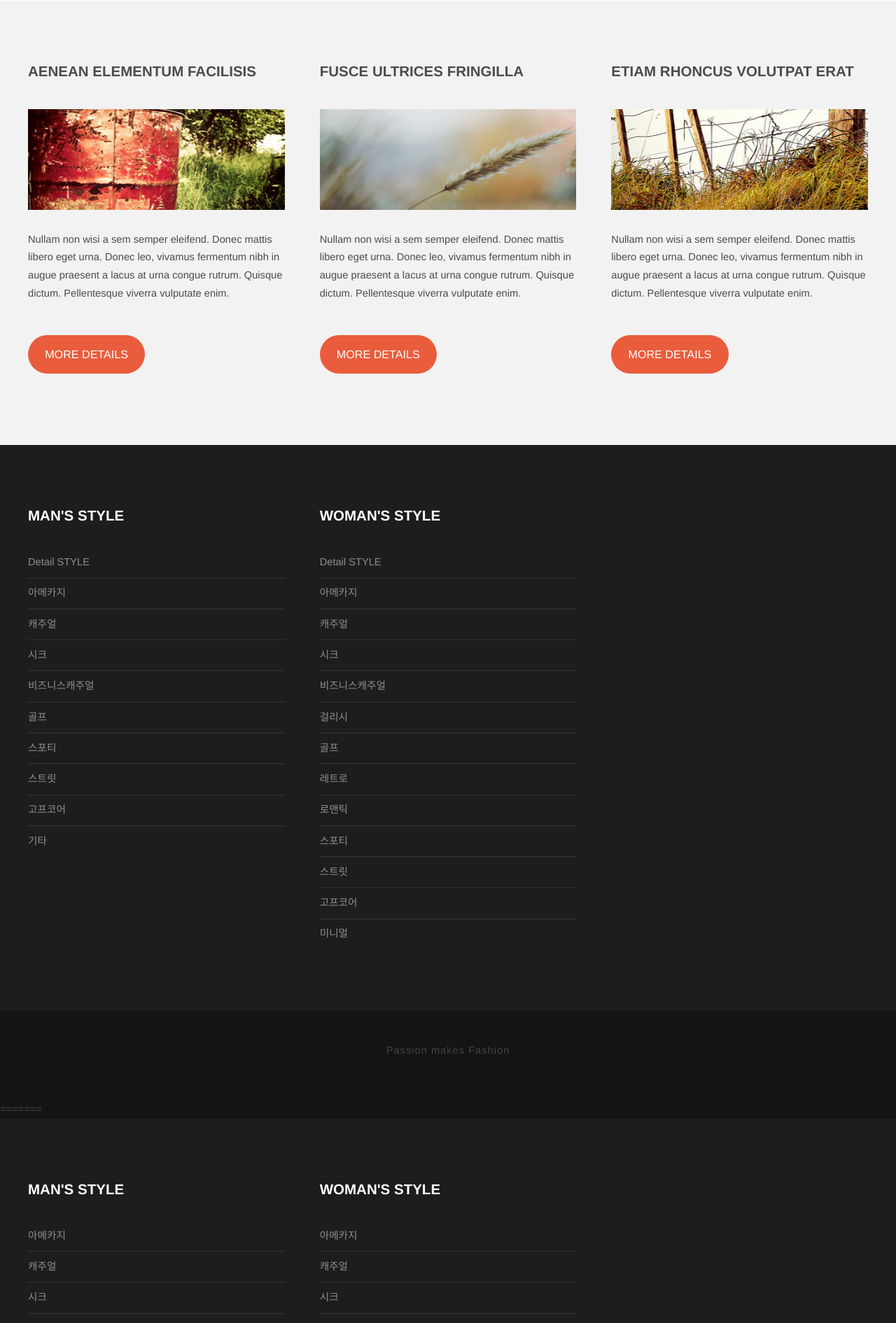
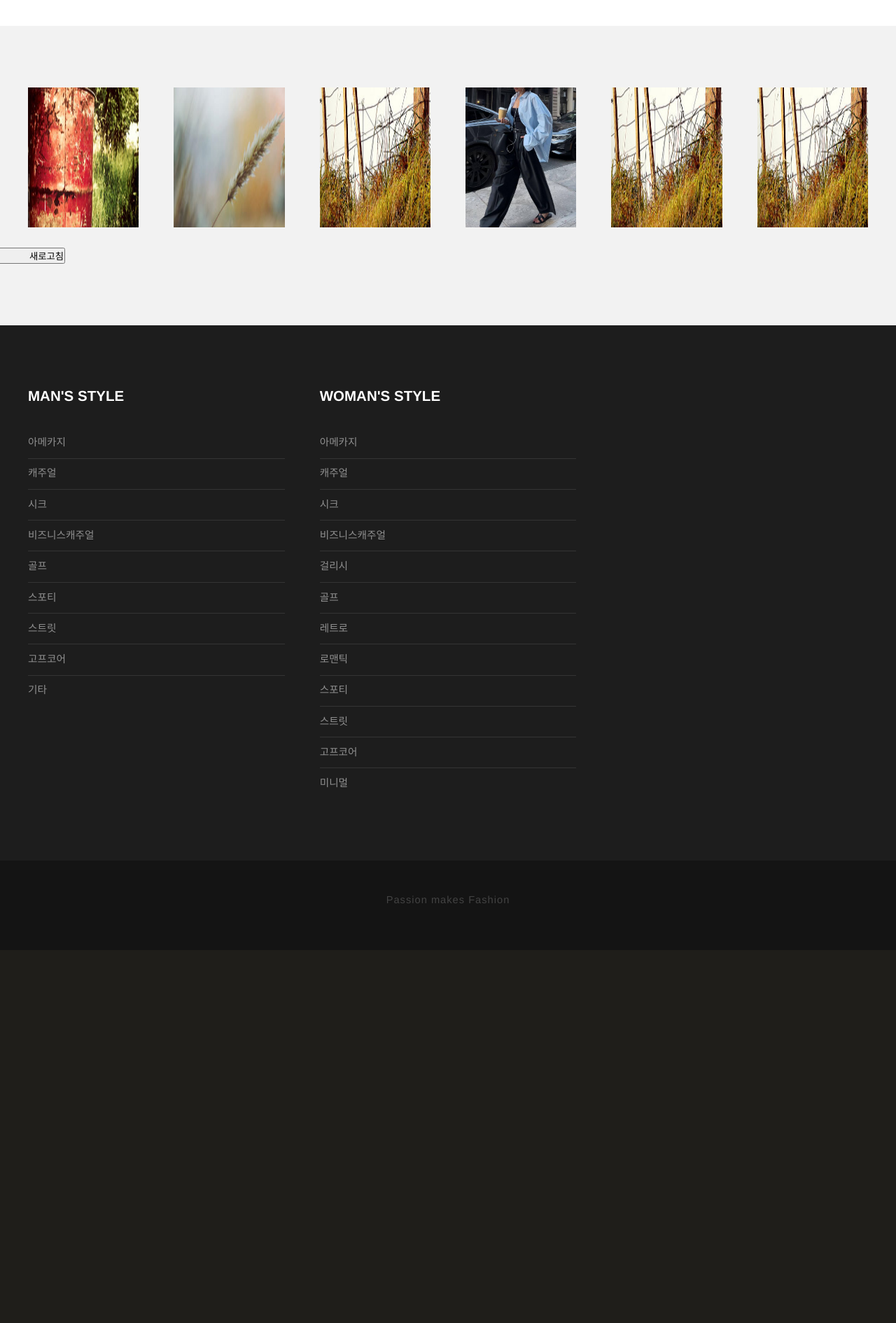
Before and after one commit to myeonghoho/final1, a Django app: page /woman/ in a window 1280 px wide. Shown: the part 911-2802 px from the top of the page at 70% size. After the commit the page ends 2202 px from the top, so only its background shows below. Run offline with Django 5.2, Linux system fonts and the light colour scheme; some libraries are stand-ins or nearby versions.

Commit message:
5/20 첫번째 커밋
woman 오류사항 수정.

man = woman 페이지 동일하게 만들어줌

```diff
--- a/final/templates/woman/woman.html
+++ b/final/templates/woman/woman.html
@@ -26,109 +26,6 @@
 	<div class="container">
 		<div class="row">
 
-			<!-- Content -->
-			<div id="content" class="8u skel-cell-important">
-				<section>
-					<header>
-						<h2>Image upload</h2>
-						<span class="byline">Integer sit amet pede vel arcu aliquet pretium</span>
-					</header>
-					<style>
-						.addImage {
-							width: 400px;
-							height: 300px;
-							background-color: lightgray;
-							border-radius: 20px 20px / 20px 20px;
-							overflow: hidden;
-							margin: 0px 10px 10px 0px;
-						}
-
-						.inputImg {
-							width: 450px;
-							height: 350px;
-						}
-					</style>
-						<form method = GET class="inputImg" method="post" enctype="multipart/form-data"> <!-- 이미지 파일 데이터에 알맞는 enctype 설정 -->
-
-							<div class="addImage" id="image-show">
-								<img src="" alt=""> <!-- 이미지 띄울 공간 -->
-							</div>
-							<input type="file" accept="image/*" onchange="loadFile(this)">
-							<button type="submit">등록</button>
-							<button type = "submit"> 취소 </button>
-						</form>
-
-				</section>
-			</div>
-		</div>
-	</div>
-</div>
-<!-- Footer -->
-<div id="featured">
-	<div class="container">
-		<div class="row">
-			<div class="4u">
-				<h2>Aenean elementum facilisis</h2>
-				<a href="#" class="image full"><img src="../media/images/pic01.jpg" alt="" width="314" height="144"></a>
-				<p>Nullam non wisi a sem semper eleifend. Donec mattis libero eget urna. Donec leo, vivamus fermentum nibh in augue praesent a lacus at urna congue rutrum. Quisque dictum. Pellentesque viverra vulputate enim.</p>
-				<p><a href="#" class="button">More Details</a></p>
-			</div>
-			<div class="4u">
-				<h2>Fusce ultrices fringilla</h2>
-				<a href="#" class="image full"><img src="../media/images/pic02.jpg" alt="" width="314" height="144"></a>
-				<p>Nullam non wisi a sem semper eleifend. Donec mattis libero eget urna. Donec leo, vivamus fermentum nibh in augue praesent a lacus at urna congue rutrum. Quisque dictum. Pellentesque viverra vulputate enim.</p>
-				<p><a href="#" class="button">More Details</a></p>
-			</div>
-			<div class="4u">
-				<h2>Etiam rhoncus volutpat erat</h2>
-				<a href="#" class="image full"><img src="../media/images/pic03.jpg" alt="" width="314" height="144"></a>
-				<p>Nullam non wisi a sem semper eleifend. Donec mattis libero eget urna. Donec leo, vivamus fermentum nibh in augue praesent a lacus at urna congue rutrum. Quisque dictum. Pellentesque viverra vulputate enim.</p>
-				<p><a href="#" class="button">More Details</a></p>
-			</div>
-		</div>
-	</div>
-</div>
-<script>
-	a = document.querySelector(".inputImg")
-	input = a.querySelector("input")
-
-	input.addEventListener("change",(e)=>{
-		var reader = new FileReader()
-		reader.onload = function (e) {
-			a.querySelector("img").src = e.target.result
-		}
-		// console.log(img.getAttribute("onchange"))
-	})
-	// a.querySelector("input").addEventListener("change",()=>{
-	// 	img = a.querySelector("input").
-	// 	img.setAttribute("src",img)
-	// })
-
-<<<<<<< HEAD
-		<!-- Header -->
-		<div id="header">
-			<div class="container">
-
-				<!-- Logo -->
-				<div id="logo">
-					<h1><a href="{% url 'recommand:main' %}">Fashion</a></h1>
-					<span>For your style</span>
-				</div>
-
-				<!-- Nav -->
-				<nav id="nav">
-					<ul>
-						<li><a href="{% url 'recommand:man' %}">MAN</a></li>
-						<li><a href="{% url 'recommand:woman' %}">WOMAN</a></li>
-					</ul>
-				</nav>
-			</div>
-		</div>
-
-		<!-- Main -->
-		<div id="main">
-			<div class="container">
-				<div class="row">
 
 				<!-- Content -->
 				<div id="content" class="8u skel-cell-important">
@@ -212,9 +109,6 @@
 								});
 							</script>
 
-								</body>
-								</html>
-
 					</section>
 				</div>
 		</div>
@@ -222,55 +116,59 @@
 </div>
 
 <!-- Footer -->
-		<div id="footer">
+
+	<div id="featured">
 		<div class="container">
 			<div class="row">
-					<div class="4u">
-						<section><h2>MAN's STYLE</h2>
-							<ul class="default"><li><a href="#">Detail STYLE</a></li>
-								<li><a href="#">아메카지</a></li>
-								<li><a href="#">캐주얼</a></li>
-								<li><a href="#">시크</a></li>
-								<li><a href="#">비즈니스캐주얼</a></li>
-								<li><a href="#">골프</a></li>
-								<li><a href="#">스포티</a></li>
-								<li><a href="#">스트릿</a></li>
-								<li><a href="#">고프코어</a></li>
-								<li><a href="#">기타</a></li>
-							</ul></section></div>
-					<div class="4u">
-						<section><h2>WOMAN's STYLE</h2>
-							<ul class="default"><li><a href="#">Detail STYLE</a></li>
-								<li><a href="#">아메카지</a></li>
-								<li><a href="#">캐주얼</a></li>
-								<li><a href="#">시크</a></li>
-								<li><a href="#">비즈니스캐주얼</a></li>
-								<li><a href="#">걸리시</a></li>
-								<li><a href="#">골프</a></li>
-								<li><a href="#">레트로</a></li>
-								<li><a href="#">로맨틱</a></li>
-								<li><a href="#">스포티</a></li>
-								<li><a href="#">스트릿</a></li>
-								<li><a href="#">고프코어</a></li>
-								<li><a href="#">미니멀</a></li>
-							</ul></section></div>
 
-
+				<div class="2u">
+					<a href="#" class="image full"><img src="../media/images/pic01.jpg" alt="" width="250" height="200"></a>
+				</div>
+				<div class="2u">
+					<a href="#" class="image full"><img src="../media/images/pic02.jpg" alt="" width="250" height="200"></a>
+				</div>
+				<div class="2u">
+					<a href="#" class="image full"><img src="../media/images/pic03.jpg" alt="" width="250" height="200" ></a>
+				</div>
+				<div class="2u">
+					<a href="#" class="image full"><img src="../media/images/1.jpg" alt="" width="250" height="200"></a>
+				</div>
+				<div class="2u">
+					<a href="#" class="image full"><img src="../media/images/pic03.jpg" alt="" width="250" height="200"></a>
+				</div>
+				<div class="2u">
+					<a href="#" class="image full"><img src="../media/images/pic03.jpg" alt="" width="250" height="200"></a>
+				</div>
+				<!-- 새로고침 버튼 추가-->
+				<button class = "reloadBtn"> 새로고침</button>
 			</div>
 		</div>
-		</div>
+		<script>
+			$(document).ready(function(){
+				// row 태그 안에 개수 찾기
+				var imgGet = $('#featured .row > div').length;
+				console.log(imgGet);
 
-		<!-- Copyright -->
-		<div id="copyright">
-			<div class="container">
-				<p>Passion makes Fashion</p>
+				$('.reloadBtn').click(function(){
+					var RanNum = Math.floor(Math.random() * imgGet);
+					$('#featured .row > div').hide();
+					$('#featured .row > div').eq(RanNum).show();
+				});
+			});
+		</script>
 	</div>
 </div>
+<script>
+	function setThumbnail(event) {
+	  var reader = new FileReader();
 
-	</body>
-</html>
-=======
+	  reader.onload = function(event) {
+		var img = document.createElement("img");
+		img.setAttribute("src", event.target.result);
+		document.querySelector("div#image_container").appendChild(img);
+	  };
 
+	  reader.readAsDataURL(event.target.files[0]);
+	}
 </script>
 {% endblock%}
->>>>>>> origin/kms
```
Also changed, not shown: final/templates/man/man.html (+54 -15 lines). Lines whose indentation alone changed are shown as unchanged.
